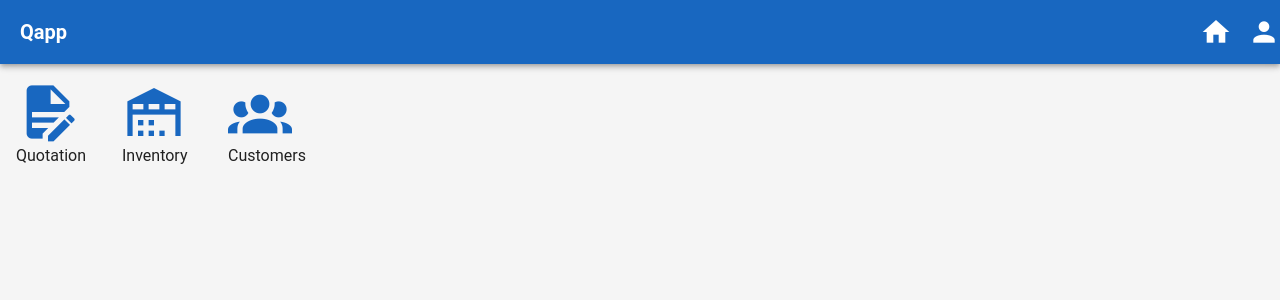
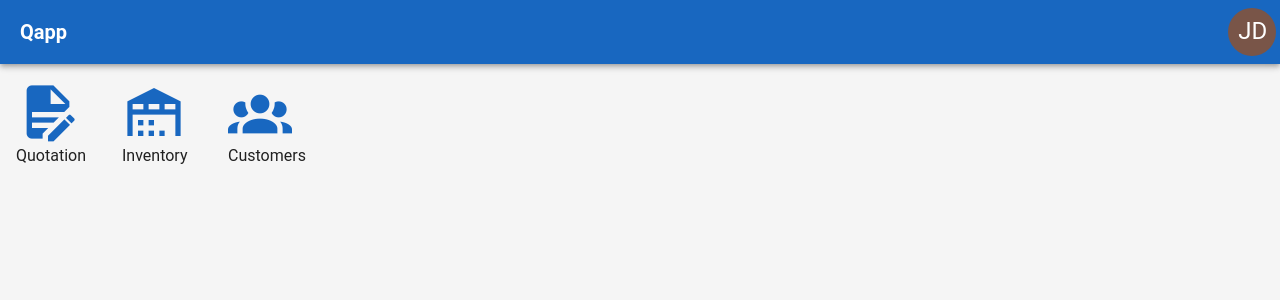
Before and after one commit to syedm00sa/qapp_api_1.0, a Vue app: page /landing in a window 1280 px wide. Shown: the top 300 px of the page. Built offline with nearby package versions, Linux system fonts and the light colour scheme.

Commit message:
User name and avatar with card details logout

```diff
--- a/src/views/LandingPage.vue
+++ b/src/views/LandingPage.vue
@@ -4,9 +4,39 @@
     <v-app-bar app color="primary" dark>
       <v-app-bar-title class="appBarTitle">Qapp</v-app-bar-title>
       <v-spacer></v-spacer>
-      <!-- Icons in the top-right corner -->
-      <v-icon size="32" class="mr-4">mdi-home</v-icon>
-      <v-icon @click="navigateToLogin" size="32">mdi-account</v-icon>
+      <!-- <v-row justify="center"> -->
+      <v-menu min-width="200px" rounded>
+        <template v-slot:activator="{ props }">
+          <v-btn icon v-bind="props">
+            <v-avatar color="brown" size="large">
+              <span class="text-h5">{{ user.initials }}</span>
+            </v-avatar>
+          </v-btn>
+        </template>
+        <v-card>
+          <v-card-text>
+            <div class="mx-auto text-center">
+              <v-avatar color="brown">
+                <span class="text-h5">{{ user.initials }}</span>
+              </v-avatar>
+              <h3>{{ user.fullName }}</h3>
+              <p class="text-caption mt-1">
+                {{ user.email }}
+              </p>
+              <v-card width="200">
+                <v-card-title>{{ username }}</v-card-title>
+                <v-card-actions>
+                  <v-btn icon @click="logout">
+                    <v-icon color="red">mdi-logout</v-icon>
+                  </v-btn>
+                  <v-btn text @click="logout">Logout</v-btn>
+                </v-card-actions>
+              </v-card>
+            </div>
+          </v-card-text>
+        </v-card>
+      </v-menu>
+      <!-- </v-row> -->
     </v-app-bar>
 
     <v-main class="main-container">
@@ -53,7 +83,20 @@
 <script>
 export default {
   name: "LandingPage",
+  data: () => ({
+    user: {
+      initials: "JD",
+      fullName: "Selva",
+      email: "sk@gamil.com",
+    },
+  }),
+
   methods: {
+    logout() {
+      // Handle logout logic here
+      console.log("User logged out");
+      this.$router.push("/login");
+    },
     navigateToSearch() {
       this.$router.push("/search");
     },
```
